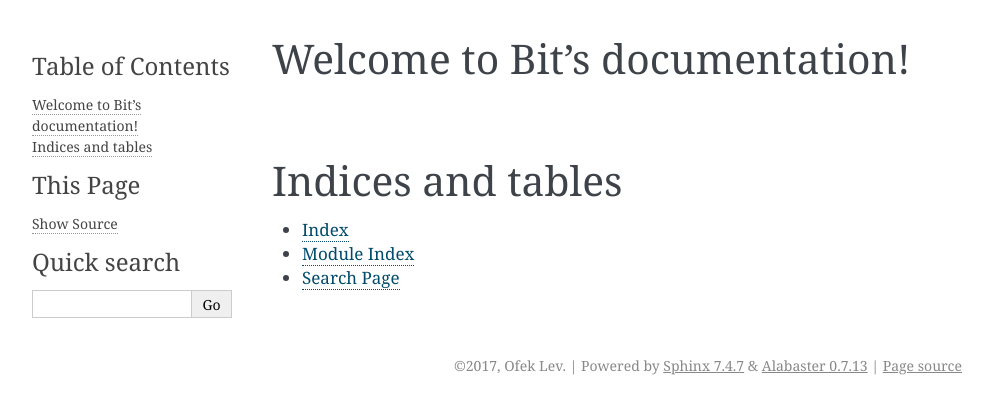
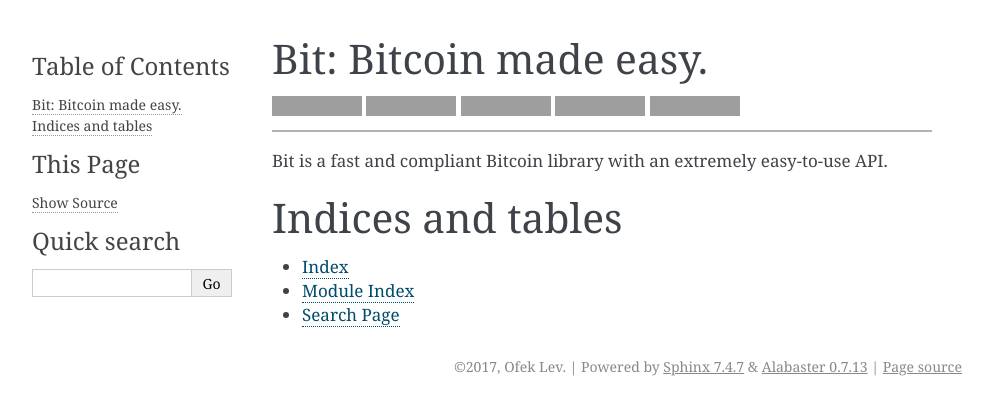
Before and after one commit to ofek/bit, a Sphinx documentation site: the page built from docs/source/index.rst, in a window 1280 px wide. Shown: the top 415 px of the page, without its empty margins (148-1141 px from the left). Built offline with Sphinx 7.4.7, drawn with Linux system fonts in a browser that asks for light colours; grey boxes are pictures that could not be loaded.

Commit message:
update intro

```diff
--- a/docs/source/index.rst
+++ b/docs/source/index.rst
@@ -1,10 +1,25 @@
-.. Bit documentation master file, created by
-   sphinx-quickstart on Mon Feb 20 15:41:44 2017.
-   You can adapt this file completely to your liking, but it should at least
-   contain the root `toctree` directive.
+Bit: Bitcoin made easy.
+=======================
 
-Welcome to Bit's documentation!
-===============================
+.. image:: https://img.shields.io/pypi/v/bit.svg?style=flat-square
+    :target: https://pypi.org/project/bit
+
+.. image:: https://img.shields.io/travis/ofek/bit.svg?branch=master&style=flat-square
+    :target: https://travis-ci.org/ofek/bit
+
+.. image:: https://img.shields.io/codecov/c/github/ofek/bit.svg?style=flat-square
+    :target: https://codecov.io/gh/ofek/bit
+
+.. image:: https://img.shields.io/pypi/pyversions/bit.svg?style=flat-square
+    :target: https://pypi.org/project/bit
+
+.. image:: https://img.shields.io/badge/license-MIT-blue.svg?style=flat-square
+    :target: https://en.wikipedia.org/wiki/MIT_License
+
+-----
+
+Bit is a fast and compliant Bitcoin library with an extremely easy-to-use API.
+
 
 .. toctree::
    :maxdepth: 2
```
Also changed, not shown: README.rst (+13 -3 lines).
